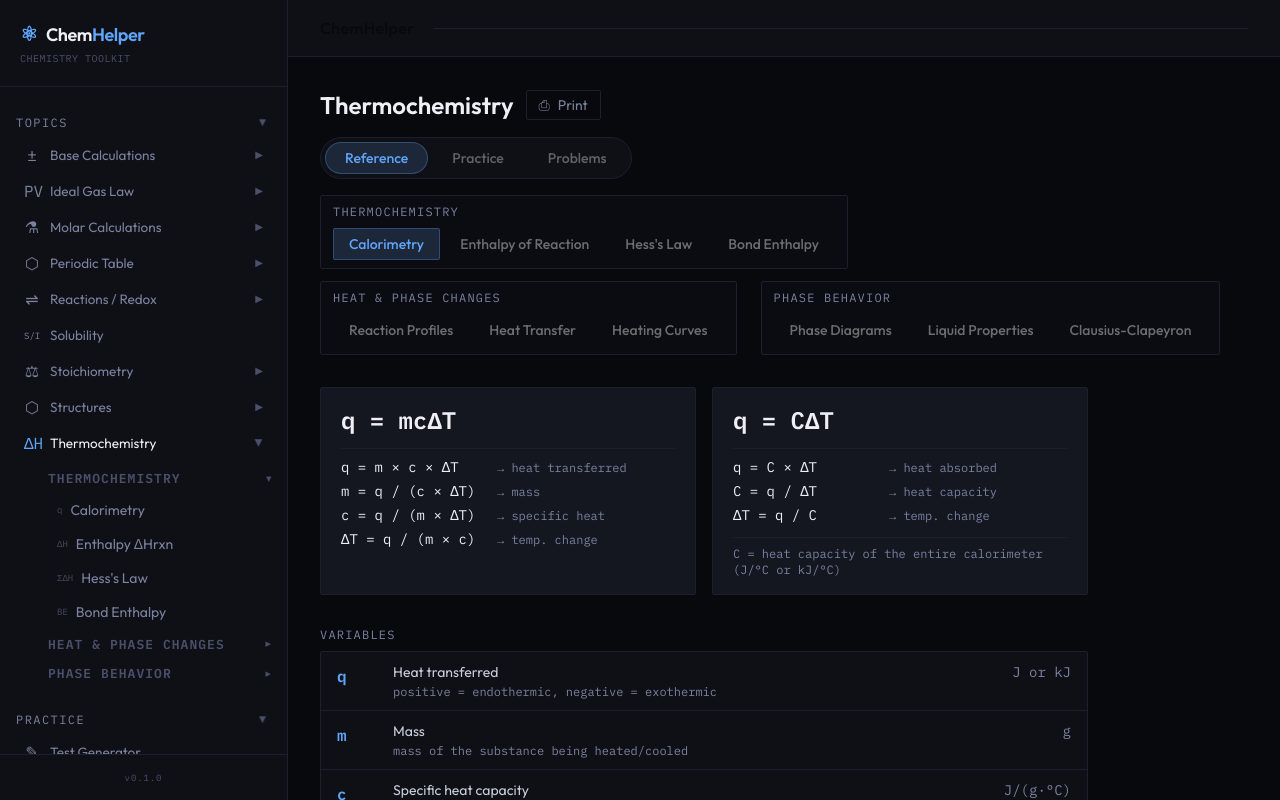
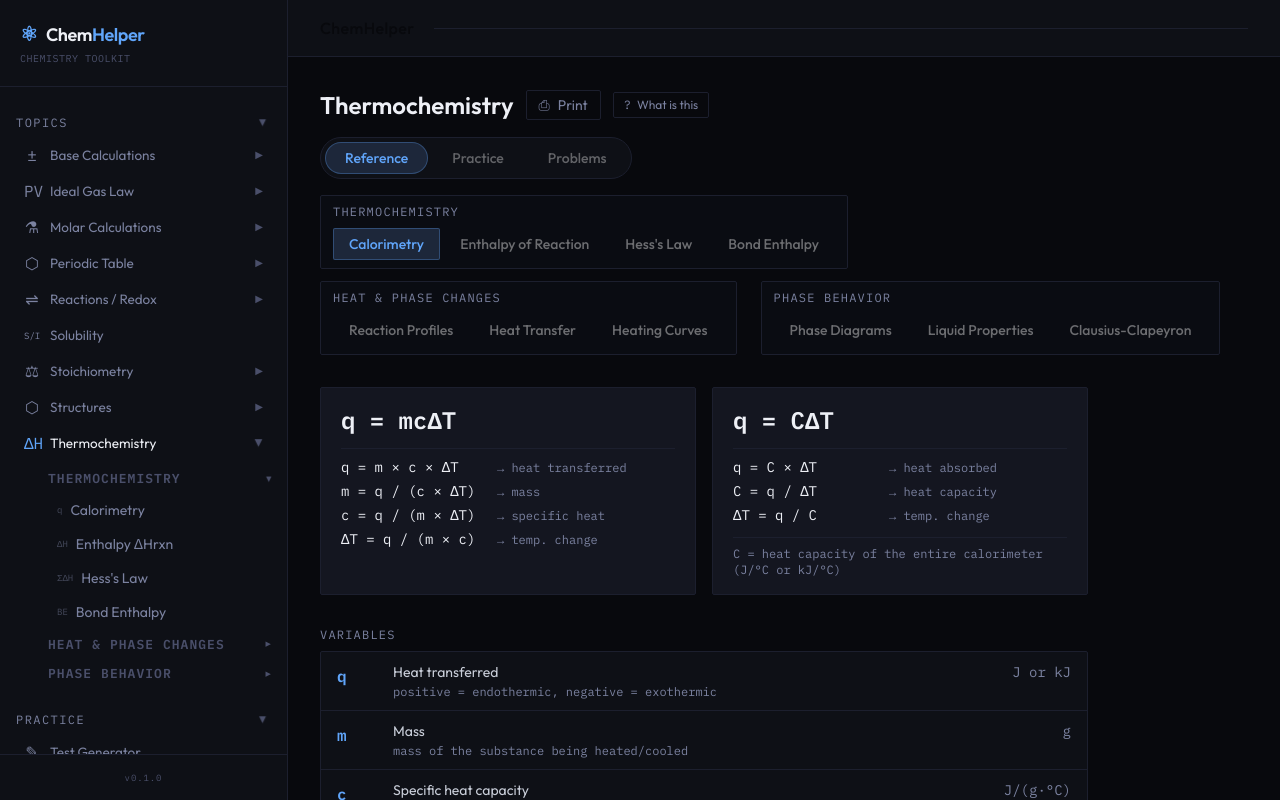
Before and after one commit to CJGCW/chemhelper_fe, a React (Vite) app: page /thermochemistry in a window 1280 px wide. Built offline with nearby package versions, Linux system fonts and the light colour scheme.

Commit message:
refactoring

```diff
--- a/src/components/calculations/SigFigPractice.tsx
+++ b/src/components/calculations/SigFigPractice.tsx
@@ -122,7 +122,7 @@ export default function SigFigPractice() {
         </div>
 
         <button onClick={generate} disabled={noneSelected}
-          className="self-start px-6 py-2.5 rounded-sm font-sans font-medium text-base transition-all disabled:opacity-40"
+          className="self-start px-6 py-2.5 rounded-sm font-sans font-medium text-sm transition-all disabled:opacity-40"
           style={{
             background: 'color-mix(in srgb, var(--c-halogen) 18%, #0e1016)',
             border: '1px solid color-mix(in srgb, var(--c-halogen) 40%, transparent)',
@@ -200,7 +200,7 @@ export default function SigFigPractice() {
                           if (results) setResults(prev => prev ? { ...prev, [p.id]: checkSigFigAnswer(e.target.value, p) } : null)
                         }}
                         placeholder={p.kind === 'count' ? '# sig figs' : 'answer'}
-                        className="w-36 font-mono text-base bg-raised rounded-sm px-3 py-2 text-primary placeholder-dim focus:outline-none transition-colors"
+                        className="w-36 font-mono text-sm bg-raised border border-border rounded-sm px-3 py-1.5 text-primary placeholder-dim focus:outline-none transition-colors"
                         style={{ border: `1px solid ${borderColor(result)}` }}
                       />
                       {result === 'correct' && (
@@ -238,7 +238,7 @@ export default function SigFigPractice() {
             })}
 
             <button onClick={checkAll}
-              className="self-start px-6 py-2.5 rounded-sm font-sans font-medium text-base transition-all"
+              className="self-start px-6 py-2.5 rounded-sm font-sans font-medium text-sm transition-all"
               style={{
                 background: 'color-mix(in srgb, var(--c-halogen) 18%, #0e1016)',
                 border: '1px solid color-mix(in srgb, var(--c-halogen) 40%, transparent)',
--- a/src/components/thermo/EnthalpyReference.tsx
+++ b/src/components/thermo/EnthalpyReference.tsx
@@ -66,8 +66,8 @@ export default function EnthalpyReference() {
 
       {/* Main formula */}
       <div className="rounded-sm border border-border bg-raised px-6 py-5 flex flex-col gap-4">
-        <p className="font-mono text-2xl font-bold text-bright">
-          ΔH<sub>rxn</sub> = ΣΔHf°(products) − ΣΔHf°(reactants)
+        <p className="font-sans text-2xl font-bold text-bright">
+          Enthalpy of reaction
         </p>
         <div className="flex flex-col gap-2 pt-3 border-t border-border">
           <p className="font-mono text-sm text-primary">
--- a/src/pages/BaseCalculationsPage.tsx
+++ b/src/pages/BaseCalculationsPage.tsx
@@ -438,7 +438,7 @@ export default function BaseCalculationsPage() {
 
               {/* ── Sig Fig Counter ── */}
               <div className="flex flex-col gap-4 p-4 rounded-sm border border-border" style={{ background: '#0e1016' }}>
-                <p className="font-sans text-sm font-semibold text-primary tracking-wide uppercase">Sig Fig Counter</p>
+                <p className="font-mono text-xs text-secondary tracking-widest uppercase">Sig Fig Counter</p>
 
                 <input
                   type="text"
@@ -501,7 +501,7 @@ export default function BaseCalculationsPage() {
               {/* ── Operation Calculator ── */}
               <div className="flex flex-col gap-4 p-4 rounded-sm border border-border" style={{ background: '#0e1016' }}>
                 <div className="flex items-center justify-between">
-                  <p className="font-sans text-sm font-semibold text-primary tracking-wide uppercase">Operation Calculator</p>
+                  <p className="font-mono text-xs text-secondary tracking-widest uppercase">Operation Calculator</p>
                   <span className="font-sans text-xs text-secondary">
                     {isMultDiv ? 'fewest sig figs' : 'fewest decimal places'}
                   </span>
@@ -595,7 +595,7 @@ export default function BaseCalculationsPage() {
 
             {/* Rules Reference */}
             <div className="flex flex-col gap-3">
-              <p className="font-sans text-sm font-semibold text-primary tracking-wide uppercase">Rules Reference</p>
+              <p className="font-mono text-xs text-secondary tracking-widest uppercase">Rules Reference</p>
 
               <div className="grid grid-cols-1 sm:grid-cols-2 lg:grid-cols-3 gap-3">
                 {SF_RULES.map((r, i) => (
@@ -667,7 +667,7 @@ export default function BaseCalculationsPage() {
             {/* Scientific Notation */}
             <div className="flex flex-col gap-3">
               <div className="flex flex-col gap-1">
-                <p className="font-sans text-sm font-semibold text-primary tracking-wide uppercase">Sig Figs in Scientific Notation</p>
+                <p className="font-mono text-xs text-secondary tracking-widest uppercase">Sig Figs in Scientific Notation</p>
                 <p className="font-sans text-xs text-secondary">
                   Only the coefficient (mantissa) determines significant figures. The × 10ⁿ part is exact and never limits precision.
                 </p>
@@ -714,7 +714,7 @@ export default function BaseCalculationsPage() {
             {/* Exact Numbers */}
             <div className="flex flex-col gap-3">
               <div className="flex flex-col gap-1">
-                <p className="font-sans text-sm font-semibold text-primary tracking-wide uppercase">
+                <p className="font-mono text-xs text-secondary tracking-widest uppercase">
                   When Sig Figs <span className="text-bright font-bold text-base">Don't</span> Apply
                 </p>
                 <p className="font-sans text-xs text-secondary">
@@ -744,7 +744,7 @@ export default function BaseCalculationsPage() {
                         </div>
                       ))}
                     </div>
-                    <p className="font-sans text-[11px] text-secondary leading-relaxed border-t border-border pt-2">{ex.note}</p>
+                    <p className="font-sans text-xs text-secondary leading-relaxed border-t border-border pt-2">{ex.note}</p>
                   </div>
                 ))}
               </div>
--- a/src/pages/ThermochemistryPage.tsx
+++ b/src/pages/ThermochemistryPage.tsx
@@ -163,7 +163,7 @@ const GROUPS: Group[] = [
 const ALL_SECTIONS = GROUPS.flatMap(g => g.sections)
 const DEFAULT_TAB: Tab = 'calorimetry-reference'
 
-const EXPLANATIONS: Partial<Record<Tab, ExplanationContent>> = {
+const _EXP: Record<string, ExplanationContent> = {
   calorimetry: {
     title: 'Calorimetry',
     formula: 'q = mcΔT',
@@ -309,6 +309,31 @@ const EXPLANATIONS: Partial<Record<Tab, ExplanationContent>> = {
   },
 }
 
+const EXPLANATIONS: Partial<Record<Tab, ExplanationContent>> = {
+  'calorimetry':           _EXP.calorimetry,
+  'calorimetry-reference': _EXP.calorimetry,
+  'calorimetry-practice':  _EXP.calorimetry,
+  'enthalpy':              _EXP.enthalpy,
+  'enthalpy-reference':    _EXP.enthalpy,
+  'enthalpy-practice':     _EXP.enthalpy,
+  'hess':                  _EXP.hess,
+  'hess-reference':        _EXP.hess,
+  'hess-practice':         _EXP.hess,
+  'bond':                  _EXP.bond,
+  'bond-reference':        _EXP.bond,
+  'bond-practice':         _EXP.bond,
+  'heattransfer':          _EXP.heattransfer,
+  'heattransfer-reference':_EXP.heattransfer,
+  'heattransfer-practice': _EXP.heattransfer,
+  'heating-curve':          _EXP['heating-curve'],
+  'heating-curve-reference':_EXP['heating-curve'],
+  'heating-curve-problems': _EXP['heating-curve'],
+  'cc':                    _EXP.cc,
+  'cc-reference':          _EXP.cc,
+  'cc-practice':           _EXP.cc,
+  'vapor-pressure':        _EXP.cc,
+}
+
 export default function ThermochemistryPage() {
   const [searchParams, setSearchParams] = useSearchParams()
   const [showExplanation, setShowExplanation] = useState(false)
```
